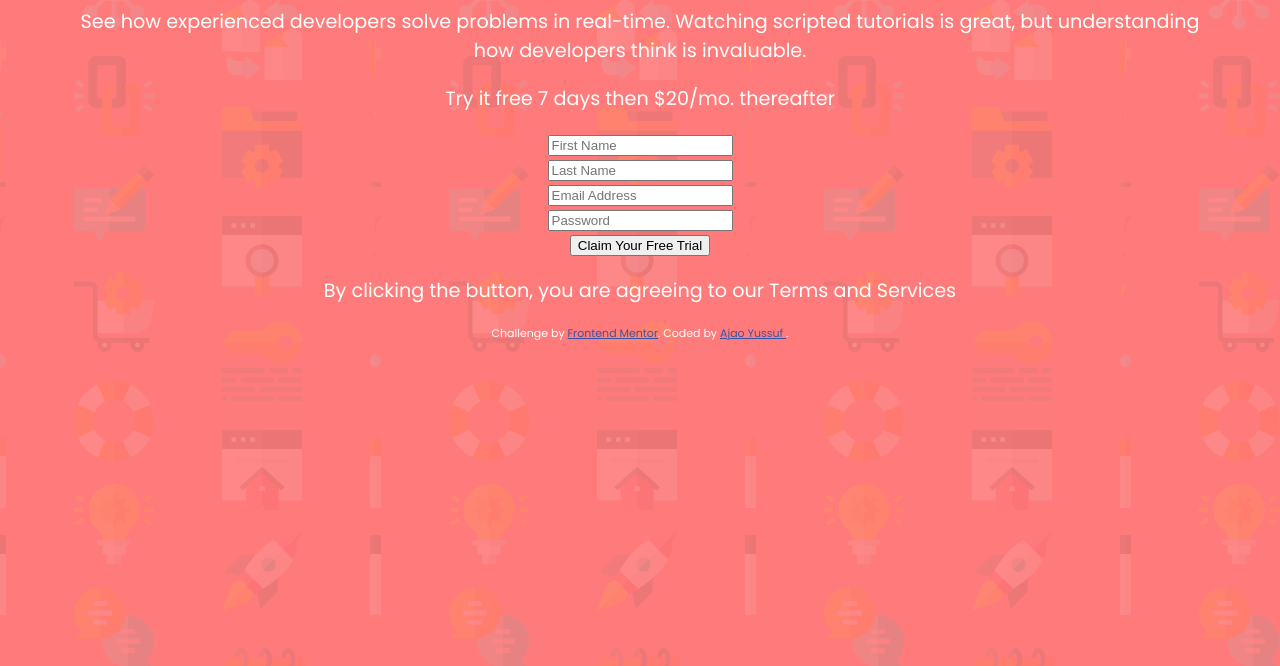
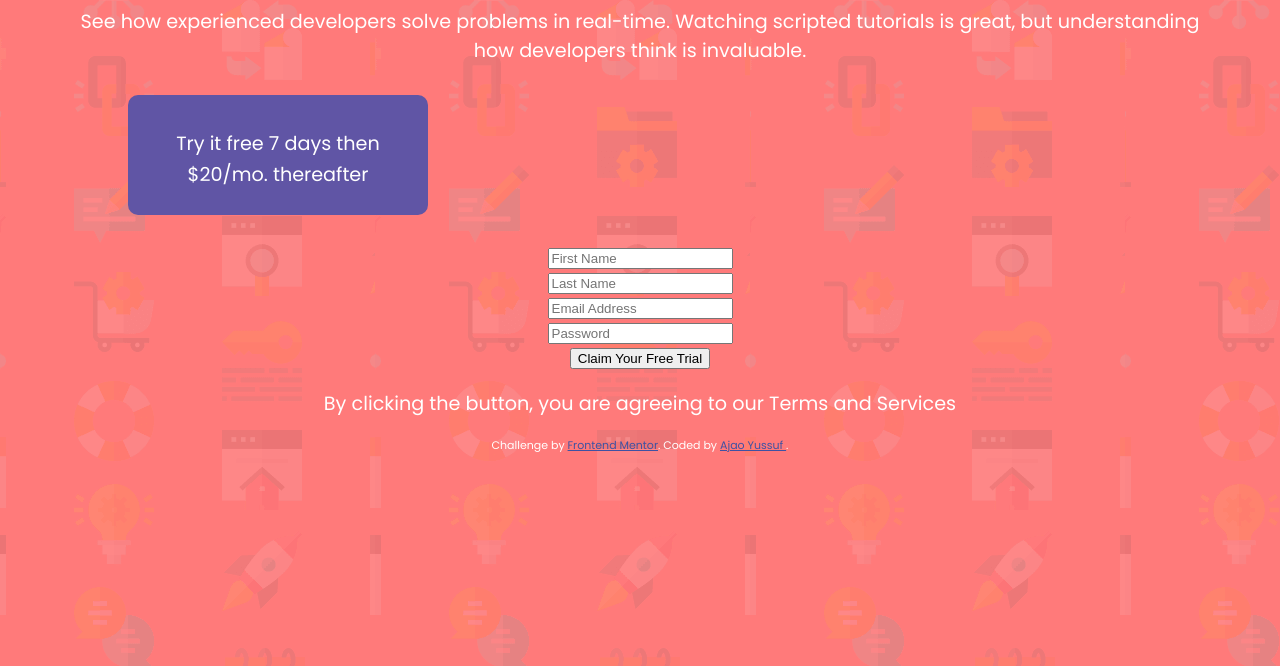
Before and after one commit to carissaayo/intro-component-with-signup-form, a plain HTML site: page index.html in a window 1280 px wide. Shown: the part 134-800 px from the top of the page. Drawn offline with Linux system fonts and the light colour scheme.

Commit message:
Trial message section's Style

```diff
--- a/css/styles.css
+++ b/css/styles.css
@@ -32,6 +32,17 @@ h1{
 p{
     padding:0 5%;
     font-size:1.2em
-    /* margin:0 5% */
 
 }
+
+#trial-con{
+    background-color: hsl(248, 32%, 49%);
+    margin:30px 10%;
+    width: 300px;
+    height: 120px;
+    padding:15px 25px;
+    border-radius: 10px;
+}
+#trial-text{
+    line-height: 1.6;
+}
--- a/index.html
+++ b/index.html
@@ -25,7 +25,9 @@
     <h1>Learn to code by watching others</h1>
     <p> See how experienced developers solve problems in real-time. Watching scripted tutorials is great,
         but understanding how developers think is invaluable. </p>
-     <p>Try it free 7 days then $20/mo. thereafter</p>
+     <div id='trial-con'>
+         <p id='trial-text'>Try it free 7 days then $20/mo. thereafter</p>
+    </div>
     <div>
         <form id='form'>
             <input type='text' placeholder="First Name"><br>
```
